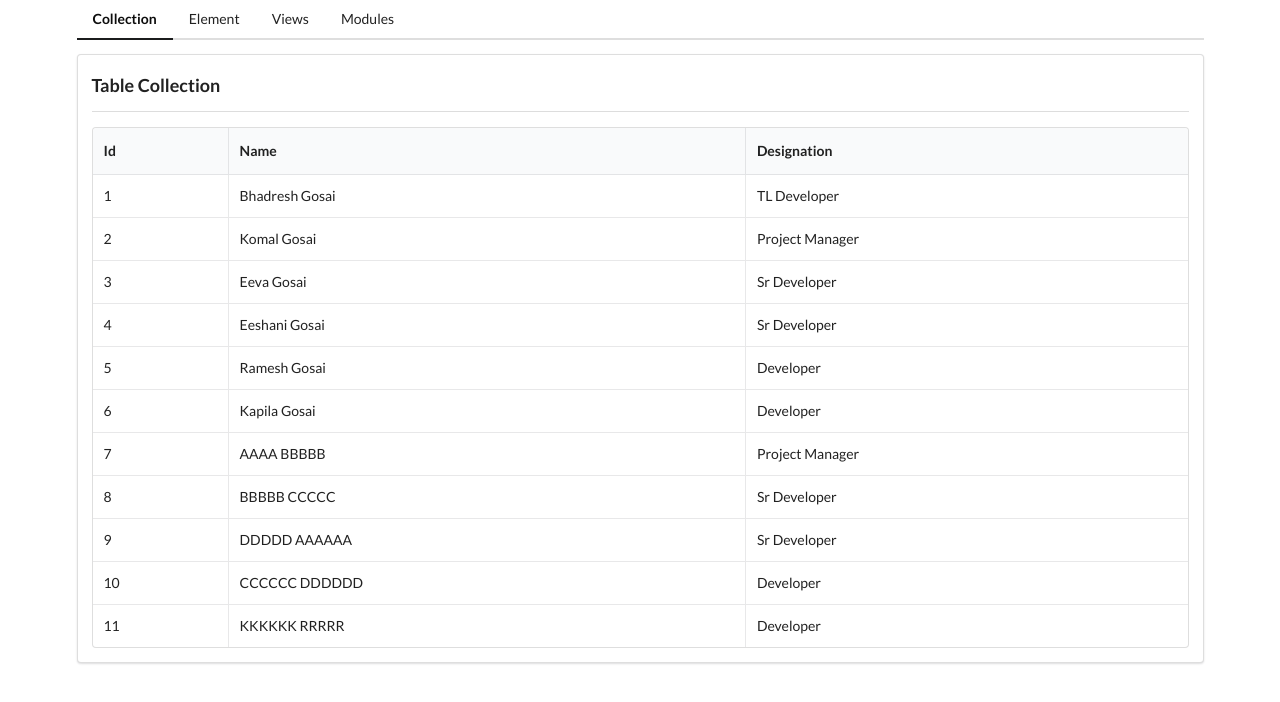
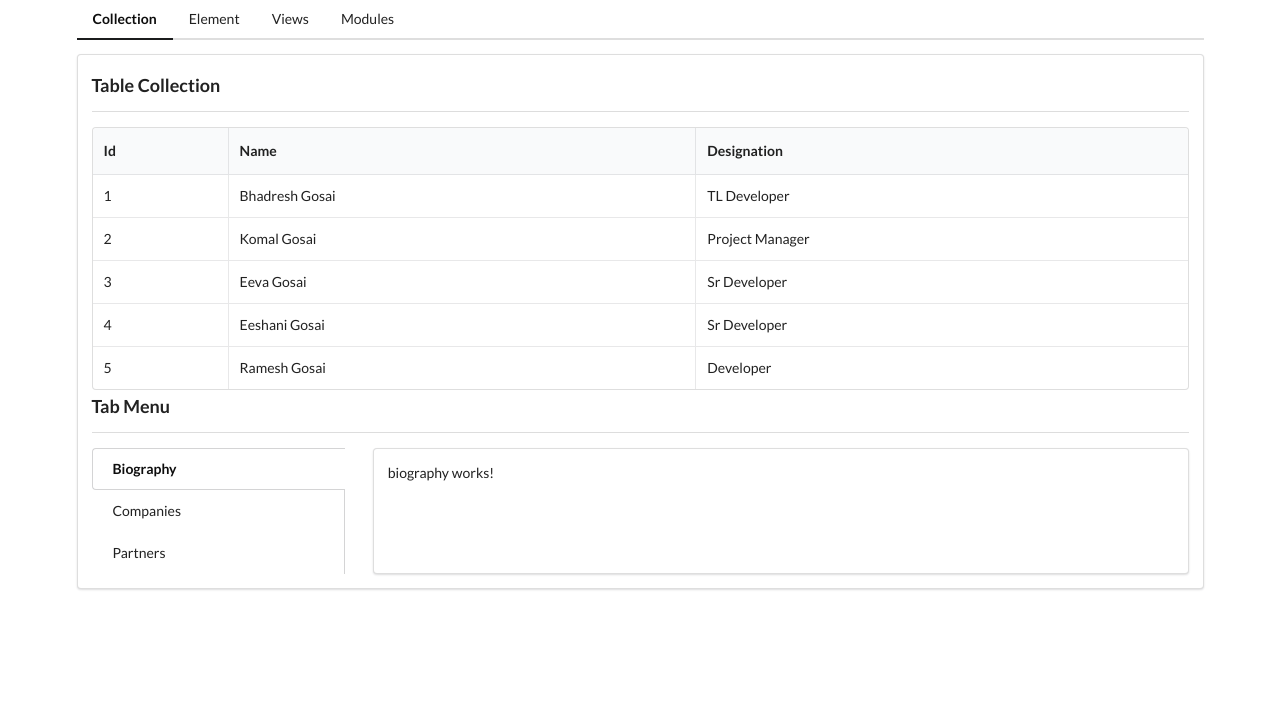
Before and after one commit to bhadresh-goswami/project-with-modules-semanticu-ui, an Angular app: page /collections-home in a window 1280 px wide. Shown: the top 702 px of the page. Built offline with nearby package versions, Linux system fonts and the light colour scheme.

Commit message:
child routing in collection module with tab

```diff
--- a/src/app/collection/collection-home/collection-home.component.html
+++ b/src/app/collection/collection-home/collection-home.component.html
@@ -1,2 +1,32 @@
 <app-divider> Table Collection </app-divider>
 <app-table [tableHeader]="tableHeader" [tableData]="tableData"></app-table>
+
+<app-divider>
+  <h3>Tab Menu</h3>
+</app-divider>
+<div class="ui grid">
+  <div class="four wide column">
+    <div class="ui vertical fluid tabular menu">
+      <a
+        routerLink="./"
+        [routerLinkActiveOptions]="{ exact: true }"
+        routerLinkActive="active"
+        class="item"
+      >
+        Biography
+      </a>
+      <a routerLink="./companies" routerLinkActive="active" class="item">
+        Companies
+      </a>
+      <a routerLink="./partners" routerLinkActive="active" class="item">
+        Partners
+      </a>
+    </div>
+  </div>
+  <div class="twelve wide stretched column">
+    <div class="ui segment">
+      <!-- Router outlet for the child component of collection module -->
+      <router-outlet></router-outlet>
+    </div>
+  </div>
+</div>
--- a/src/app/data/table-data.json
+++ b/src/app/data/table-data.json
@@ -3,11 +3,5 @@
   { "id": "2", "name": "Komal Gosai", "designation": "Project Manager" },
   { "id": "3", "name": "Eeva Gosai", "designation": "Sr Developer" },
   { "id": "4", "name": "Eeshani Gosai", "designation": "Sr Developer" },
-  { "id": "5", "name": "Ramesh Gosai", "designation": "Developer" },
-  { "id": "6", "name": "Kapila Gosai", "designation": "Developer" },
-  { "id": "7", "name": "AAAA BBBBB", "designation": "Project Manager" },
-  { "id": "8", "name": "BBBBB CCCCC", "designation": "Sr Developer" },
-  { "id": "9", "name": "DDDDD AAAAAA", "designation": "Sr Developer" },
-  { "id": "10", "name": "CCCCCC DDDDDD", "designation": "Developer" },
-  { "id": "11", "name": "KKKKKK RRRRR", "designation": "Developer" }
+  { "id": "5", "name": "Ramesh Gosai", "designation": "Developer" }
 ]
--- /dev/null
+++ b/src/app/views/item-list/item-list.component.html
@@ -0,0 +1 @@
+<p>item-list works!</p>
--- a/src/app/views/views.module.ts
+++ b/src/app/views/views.module.ts
@@ -3,11 +3,15 @@ import { CommonModule } from '@angular/common';
 
 import { ViewsRoutingModule } from './views-routing.module';
 import { ViewsHomeComponent } from './views-home/views-home.component';
+import { StatisticsComponent } from './statistics/statistics.component';
+import { ItemListComponent } from './item-list/item-list.component';
 
 
 @NgModule({
   declarations: [
-    ViewsHomeComponent
+    ViewsHomeComponent,
+    StatisticsComponent,
+    ItemListComponent
   ],
   imports: [
     CommonModule,
```
Also changed, not shown: src/app/collection/collection-routing.module.ts (+18 -0 lines), src/app/views/item-list/item-list.component.ts (added, +10 -0 lines), src/app/views/statistics/statistics.component.ts (added, +10 -0 lines), src/app/views/item-list/item-list.component.css (added), src/app/views/statistics/statistics.component.css (added), src/app/views/statistics/statistics.component.html (added), 2 other files (tests, documents, lock files or other folders).
